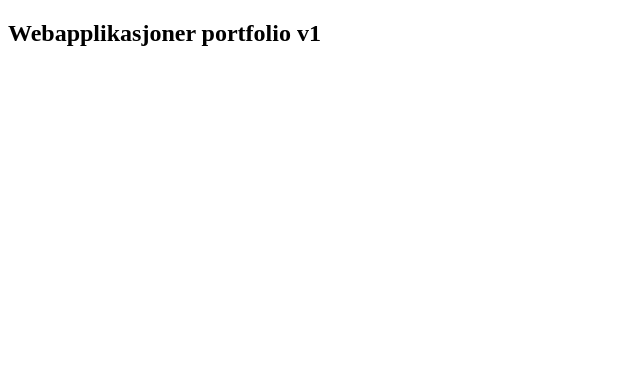
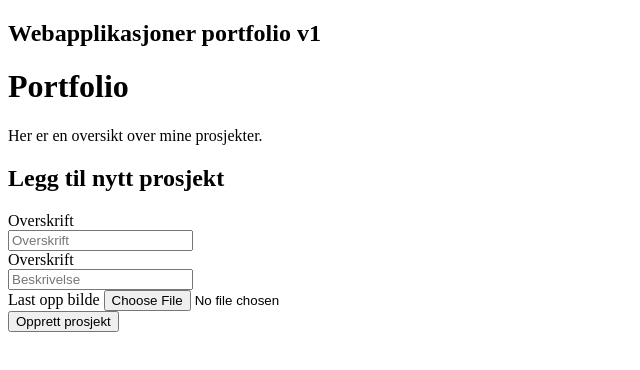
Before and after one commit to espenmostad/Webapplikasjoner, a plain HTML site: page index.html in a window 1280 px wide. Shown: the whole page, without its empty margins (0-640 px from the left). Drawn offline with Linux system fonts and the light colour scheme.

Commit message:
Created html

```diff
--- a/index.html
+++ b/index.html
@@ -13,9 +13,20 @@
     </header>
 
     <main>
+        <h1>Portfolio</h1>
+        <p>Her er en oversikt over mine prosjekter.</p>
+
+        <h2>Legg til nytt prosjekt</h2>
         <form>
+            <label for="title_input">Overskrift</label><br>
+            <input type="text" id="title_input" placeholder="Overskrift"/><br>
+            <label for="description">Overskrift</label><br>
+            <input type="text" id="description" placeholder="Beskrivelse"/><br>
+            <label for="picture">Last opp bilde</label>
+            <input type="file" id="picture" placeholder="Filnavn"/><br>
+            <button type="submit">Opprett prosjekt</button><br>
+        </form>
 
-        </form>
     </main>
 
     <footer>
```
